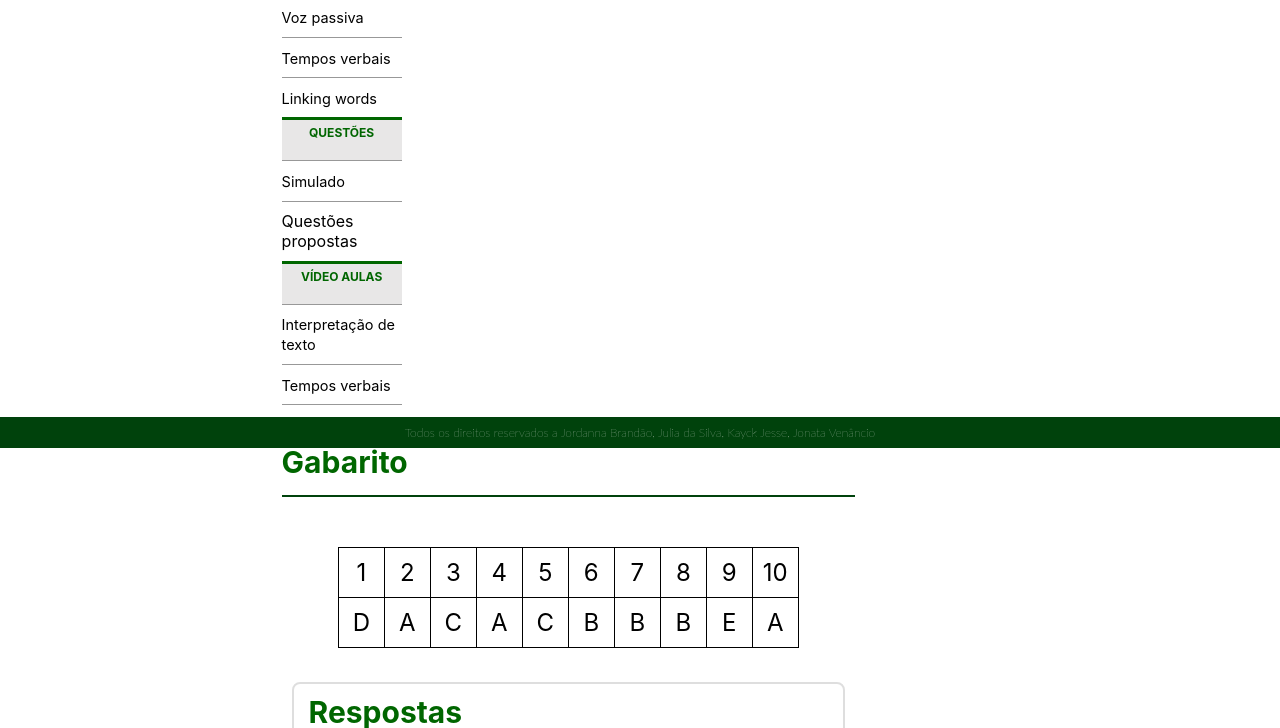
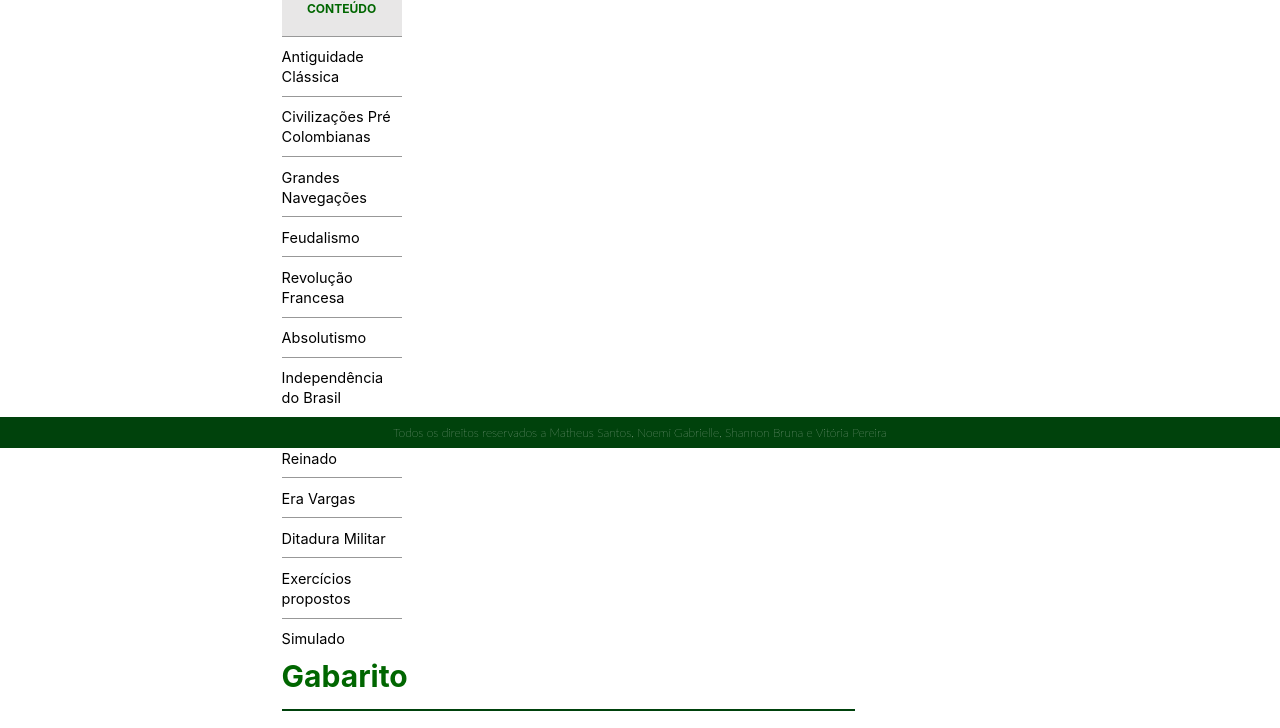
Before and after one commit to MathSan2712/IFENEM-Historia, a website: page simulado-gabarito.html in a window 1280 px wide. Shown: the part 352-1080 px from the top of the page. Drawn offline with Linux system fonts and the light colour scheme.

Commit message:
uptatde: html do simulado

```diff
--- a/simulado-gabarito.html
+++ b/simulado-gabarito.html
@@ -1,8 +1,9 @@
 <!DOCTYPE html>
 <html lang="pt-br">
+
 <head>
 	<link rel="stylesheet" href="./css/style.css" />
-		<link rel="shortcut icon" href="img/logo-if.png" type="image/x-icon" />
+	<link rel="shortcut icon" href="img/logo-icone-if.svg" type="image/x-icon" />
 	<link rel="preconnect" href="https://fonts.googleapis.com" />
 	<meta charset="UTF-8" />
 	<title>Simulado</title>
@@ -12,19 +13,12 @@
 	<header class="">
 		<section class="header-superior">
 			<div class="caixa">
-					<a href="index.html"
-						><img
-							src="img/logo-ifenem.png"
-							alt="logo do if"
-							class="logo-if"
-					/></a>
+				<a href="index.html"><img src="img/logo-ifenem.png" alt="logo do if" class="logo-if" /></a>
 				<nav class="menu-de-pagina">
 					<ul>
 						<li><a href="#">Página Inicial</a></li>
 						<li>
-								<a href="https://www.gov.br/inep/pt-br"
-									>Portal do INEP</a
-								>
+							<a href="https://www.gov.br/inep/pt-br">Portal do INEP</a>
 						</li>
 					</ul>
 				</nav>
@@ -50,73 +44,24 @@
 	</header>
 	<main>
 		<section class="sidebar">
-				<img src="img/ifpb-1.png" class="logo-sidebar" />
+			<img src="img/logo-sidebar.png" class="logo-sidebar" />
 			<ul>
 				<li class="sidebar-conteudo">CONTEÚDO</li>
-					<li class="sidebar-item">
-						<a href="dicas-de-interpretacao.html"
-							>Interpretação de texto</a
-						>
+				<li class="sidebar-item"><a href="antiguidade-classica.html">Antiguidade Clássica</a></li>
+				<li class="sidebar-item"><a href="civilizacoes-pre-colombianas.html">Civilizações Pré Colombianas</a>
 				</li>
-					<li class="sidebar-item">
-						<a href="teoria-voz-passiva.html">Voz passiva</a>
-					</li>
-					<li class="sidebar-item">
-						<a href="tempos-verbais.html">Tempos verbais</a>
-					</li>
-					<li class="sidebar-item">
-						<a href="teoria-linking-words.html">Linking words</a>
-					</li>
-					<li class="sidebar-conteudo">QUESTÕES</li>
-					<li class="sidebar-item">
-						<a href="simulado.html">Simulado</a>
-					</li>
-					<details class="sidebar-details">
-						<summary>Questões propostas</summary>
-						<ul class="sidebar-lista-questoes-propostas">
-							<li>
-								<a href="exercicios-propostos-um.html"
-									>ENEM-2017</a
-								>
-							</li>
-							<li>
-								<a href="exercicios-propostos-dois.html"
-									>ENEM-2018</a
-								>
-							</li>
-							<li>
-								<a href="exercicios-propostos-tres.html"
-									>ENEM-2019</a
-								>
-							</li>
-							<li>
-								<a href="exercicios-propostos-quatro.html"
-									>ENEM-2020</a
-								>
-							</li>
-							<li>
-								<a href="exercicios-propostos-cinco.html"
-									>ENEM-2021</a
-								>
-							</li>
+				<li class="sidebar-item"><a href="grandes-navegacoes.html">Grandes Navegações</a></li>
+				<li class="sidebar-item"><a href="feudalismo.html">Feudalismo</a></li>
+				<li class="sidebar-item"><a href="revolucao-francesa.html">Revolução Francesa</a></li>
+				<li class="sidebar-item"><a href="absolutismo.html">Absolutismo</a></li>
+				<li class="sidebar-item"><a href="independencia-brasil.html">Independência do Brasil</a></li>
+				<li class="sidebar-item"><a href="segundo-reinado.html">Segundo Reinado</a></li>
+				<li class="sidebar-item"><a href="era-vargas.html">Era Vargas</a></li>
+				<li class="sidebar-item"><a href="ditadura-militar.html">Ditadura Militar</a></li>
+				<li class="sidebar-item"><a href="propostos.html">Exercícios propostos</a></li>
+				<li class="sidebar-item"><a href="simulado.html">Simulado</a></li>
 			</ul>
 			</details>
-					<li class="sidebar-conteudo">VÍDEO AULAS</li>
-					<li class="sidebar-item">
-						<a href="pagina-de-videos.html#interpretacao-de-texto"
-							>Interpretação de texto</a
-						>
-					</li>
-					<li class="sidebar-item">
-						<a href="pagina-de-videos.html#tempos-verbais"
-							>Tempos verbais</a
-						>
-					</li>
-					<li class="sidebar-item">
-						<a href="pagina-de-videos.html#verb-to-be"
-							>Verbo to be</a
-						>
-					</li>
 			</ul>
 		</section>
 		<section class="conteudo-da-pagina">
@@ -127,10 +72,7 @@
 			<div class="container-tabela-gabarito">
 				<div class="nota-final"></div>
 				<div class="gabarito-tabela">
-						<table
-							class="tg"
-							style="table-layout: fixed; width: 461px"
-						>
+					<table class="tg" style="table-layout: fixed; width: 461px">
 						<thead>
 							<tr>
 								<th class="tg-nsxs">
@@ -171,31 +113,31 @@
 									<a href="#resposta-1">D</a>
 								</td>
 								<td class="tg-nsxs">
-										<a href="#resposta-2">A</a>
+									<a href="#resposta-2">D</a>
 								</td>
 								<td class="tg-nsxs">
-										<a href="#resposta-3">C</a>
+									<a href="#resposta-3">D</a>
 								</td>
 								<td class="tg-nsxs">
-										<a href="#resposta-4">A</a>
+									<a href="#resposta-4">C</a>
 								</td>
 								<td class="tg-nsxs">
-										<a href="#resposta-5">C</a>
+									<a href="#resposta-5">B</a>
 								</td>
 								<td class="tg-nsxs">
-										<a href="#resposta-6">B</a>
+									<a href="#resposta-6">C</a>
 								</td>
 								<td class="tg-nsxs">
 									<a href="#resposta-7">B</a>
 								</td>
 								<td class="tg-nsxs">
-										<a href="#resposta-8">B</a>
+									<a href="#resposta-8">C</a>
 								</td>
 								<td class="tg-nsxs">
 									<a href="#resposta-9">E</a>
 								</td>
 								<td class="tg-nsxs">
-										<a href="#resposta-10">A</a>
+									<a href="#resposta-10">E</a>
 								</td>
 							</tr>
 						</tbody>
@@ -203,7 +145,7 @@
 				</div>
 			</div>
 
-				<section class="respostas-simulado">
+			<!-- <section class="respostas-simulado">
 				<h1 class="titulo-gabarito">Respostas</h1>
 				<div id="resposta-1">
 					<h2 class="subtitulo-gabarito">Questão 1</h2>
@@ -331,16 +273,17 @@
 						pelo que o mundo real me nega...".
 					</p>
 					<p>Letra: A</p>
-					</div>
+				</div> -->
 			</section>
 		</section>
 	</main>
 	<footer>
 		<p id="paragrafo-footer">
-				Todos os direitos reservados a Jordanna Brandão, Julia da Silva,
-				Kayck Jesse, Jonata Venâncio
+            Todos os direitos reservados a Matheus Santos, Noemí Gabrielle, Shannon Bruna e Vitória
+            Pereira
 		</p>
 	</footer>
 	<script src="js/gabarito.js"></script>
 </body>
+
 </html>
```
Also changed, not shown: simulado.html (+35 -1 lines). Lines whose indentation alone changed are shown as unchanged.
